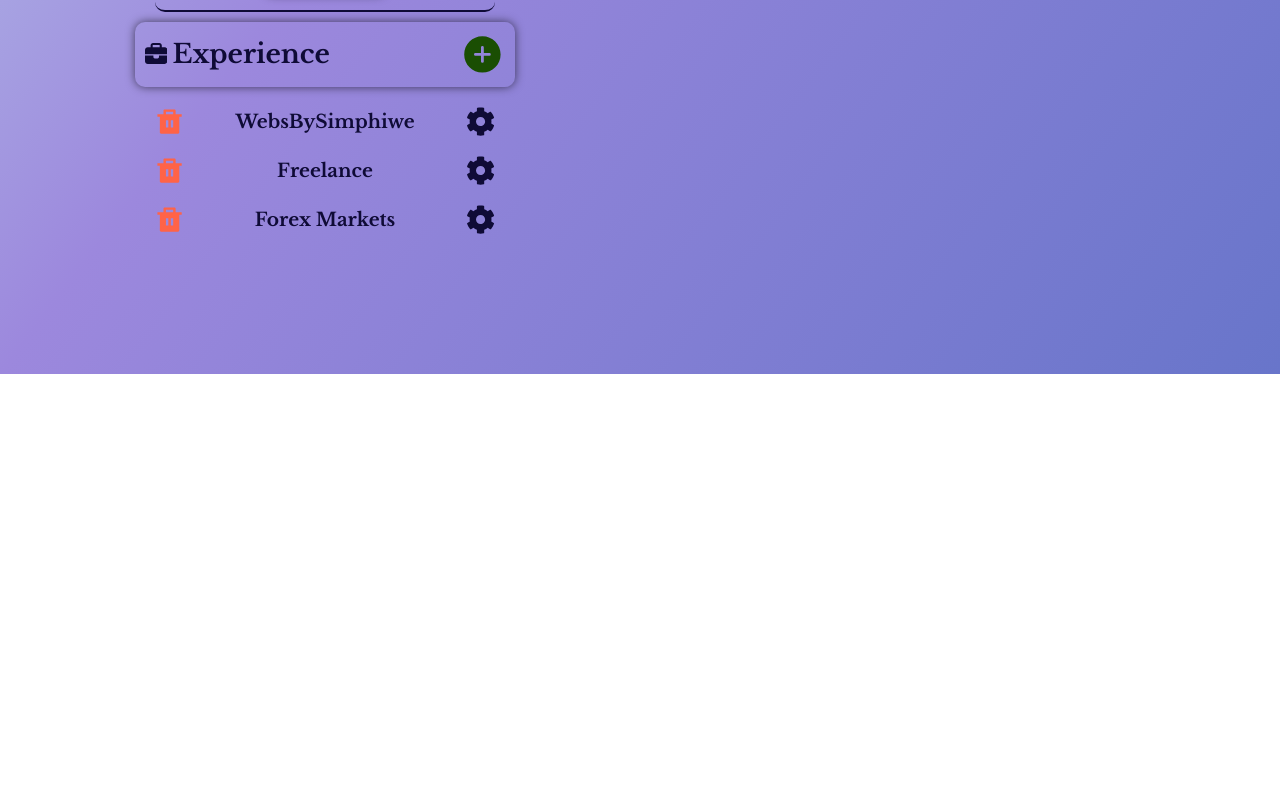
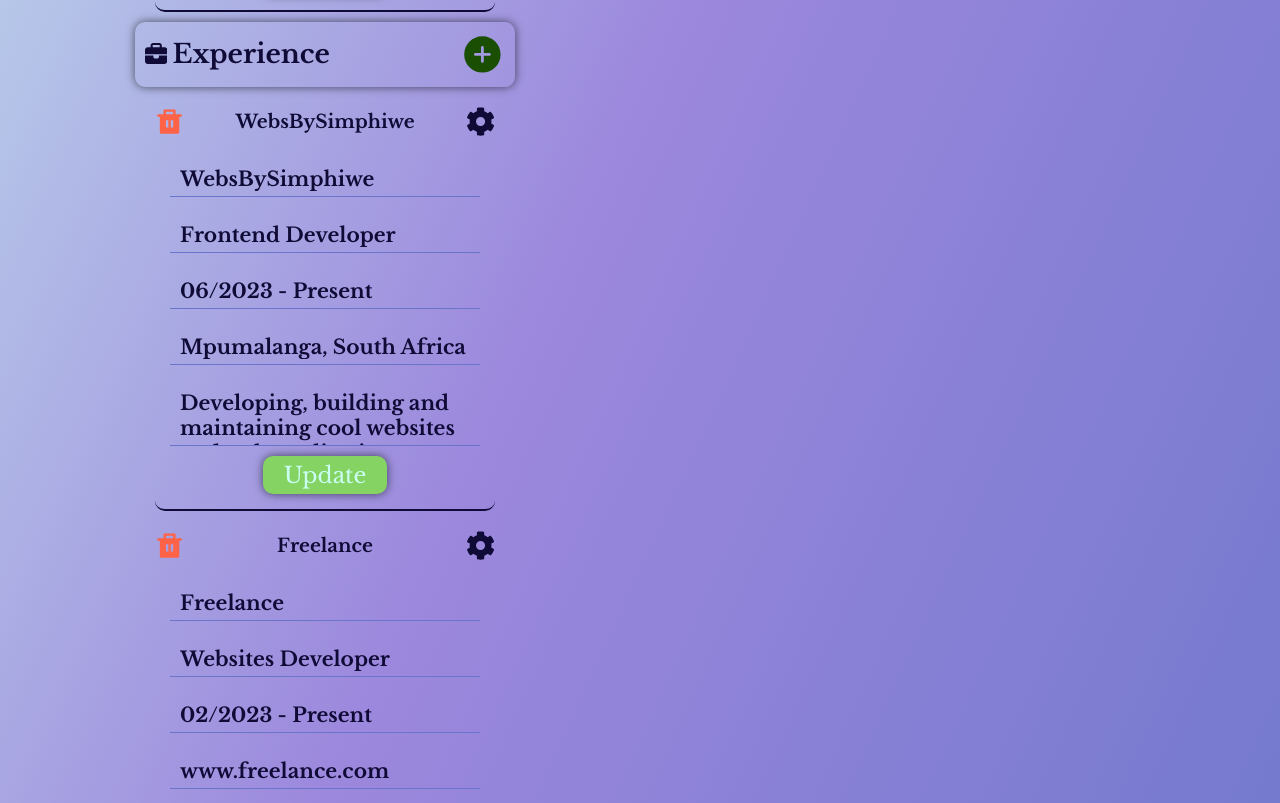
Before and after one commit to DeeBest/mrovaBizAdmin, a React (Vite) app: page / in a window 1280 px wide. Shown: the part 1297-2100 px from the top of the page. Before the commit the page ends 1671 px from the top, so only its background shows below. Built offline with nearby package versions, Linux system fonts and the light colour scheme.

Commit message:
added styling to the update experience button

```diff
--- a/src/components/PracticalExperienceLists.jsx
+++ b/src/components/PracticalExperienceLists.jsx
@@ -16,12 +16,13 @@
             />{' '}
             {practicalExperience.companyName} <FaCog className="icon" />
           </h5>
-          <form onSubmit={(e) => e.preventDefault()}>
-            {/* <input type="text" value={practicalExperience.companyName} /> */}
-            {/* <input type="text" value={practicalExperience.position} />
+          <form className="active" onSubmit={(e) => e.preventDefault()}>
+            <input type="text" value={practicalExperience.companyName} />
+            <input type="text" value={practicalExperience.position} />
             <input type="text" value={practicalExperience.durationAtCompany} />
             <input type="text" value={practicalExperience.companyLocation} />
-            <input type="textarea" value={practicalExperience.description} /> */}
+            <textarea value={practicalExperience.description} />
+            <button className="update-experience-btn">Update</button>
           </form>
         </div>
       ))}
--- a/src/index.css
+++ b/src/index.css
@@ -127,7 +127,8 @@
   resize: none;
 }
 .save-education-btn,
-.update-qualification-btn {
+.update-qualification-btn,
+.update-experience-btn {
   align-self: center;
   width: 40%;
   padding: 5px 10px;
@@ -144,7 +145,8 @@
     box-shadow 500ms ease-in-out;
 }
 .save-education-btn:hover,
-.update-qualification-btn:hover {
+.update-qualification-btn:hover,
+.update-experience-btn:hover {
   transform: scale(0.99);
   opacity: 0.9;
   box-shadow: none;
```
